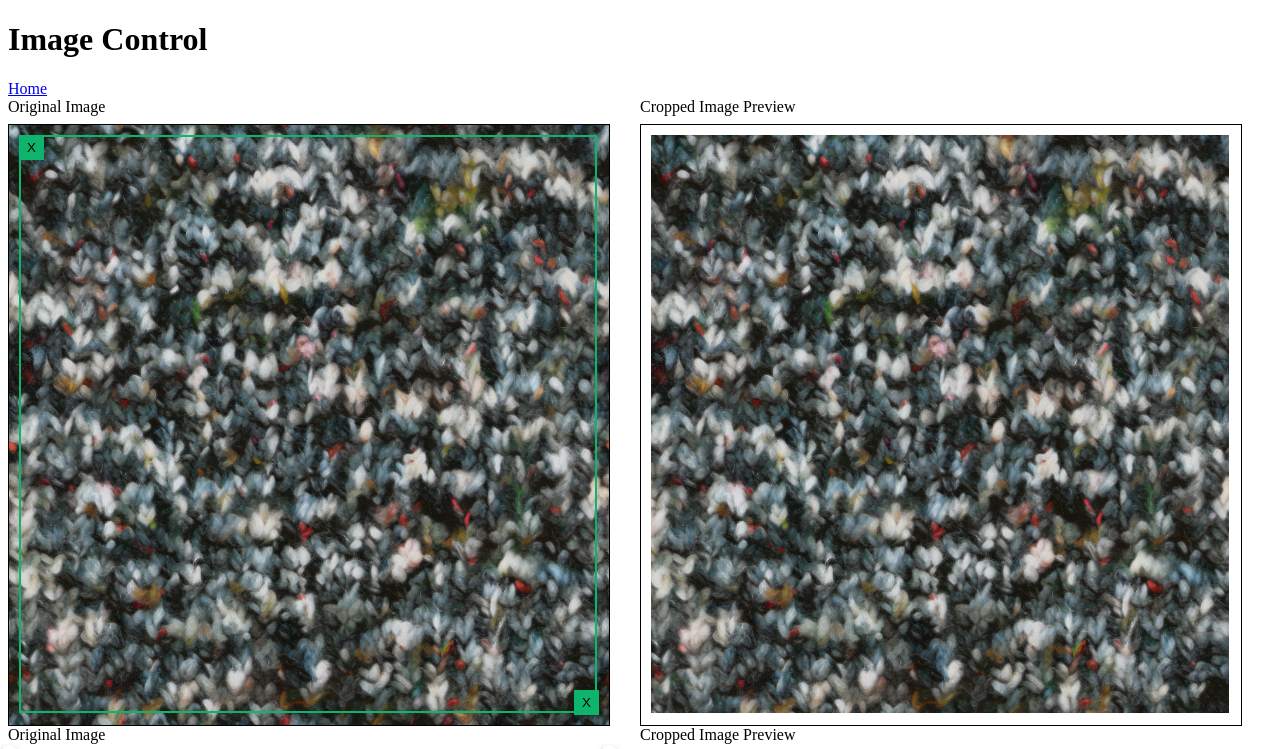
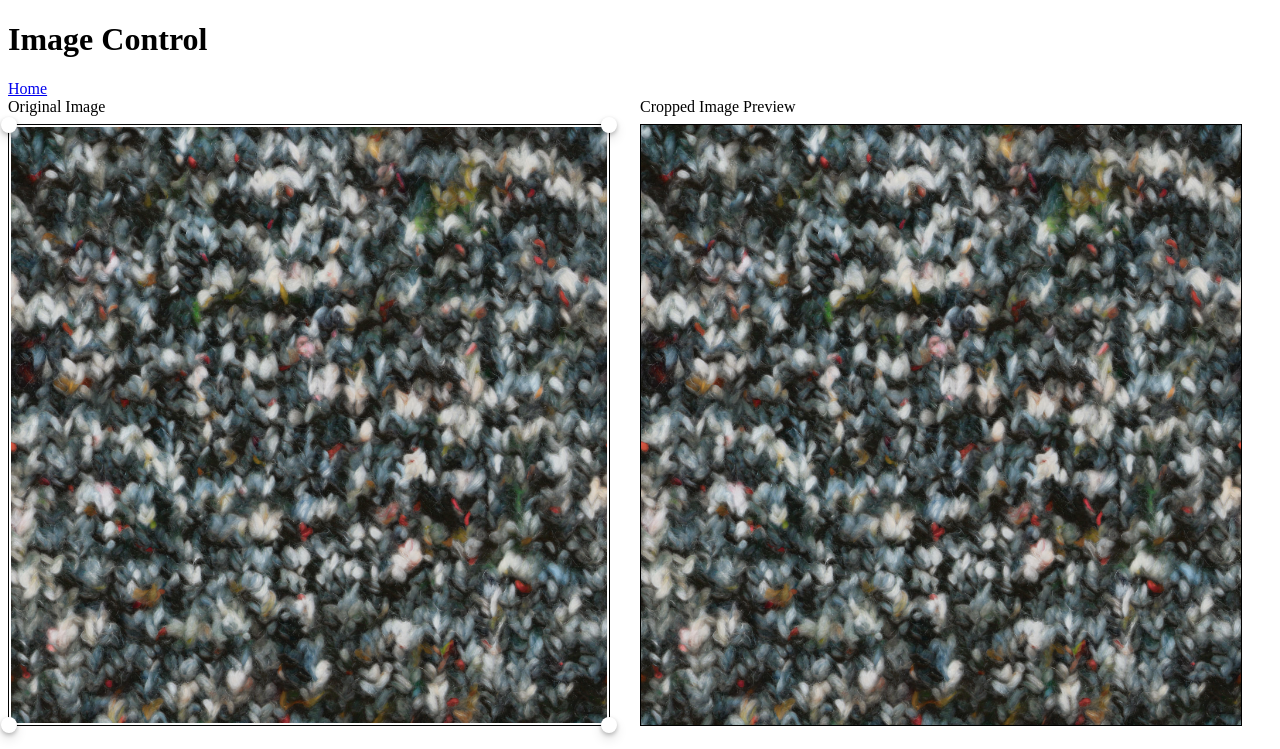
Before and after one commit to MoonJuhan/three-js-study, a Vue app: page /image-control in a window 1280 px wide. Shown: the top 749 px of the page. Built offline with nearby package versions, Linux system fonts and the light colour scheme.

Commit message:
refactor

```diff
--- a/src/components/app/app-image-cropper/AppImageCropper.vue
+++ /dev/null
@@ -1,111 +0,0 @@
-<template>
-  <div ref="refAppImageCropper" class="app-image-cropper">
-    <img :src="imageSrc" />
-    <ImageCropperButton
-      ref="refImageCropperButton01"
-      :wrapperRectInfo="wrapperRectInfo"
-      :initTopNumber="10"
-      :initLeftNumber="10"
-      @set-watch-mousemove="setIsWatchMouseMove"
-    />
-    <ImageCropperButton
-      ref="refImageCropperButton02"
-      :wrapperRectInfo="wrapperRectInfo"
-      :initTopNumber="565"
-      :initLeftNumber="565"
-      @set-watch-mousemove="setIsWatchMouseMove"
-    />
-    <div class="cropper-box-border" :style="cropperBoxStyle" />
-  </div>
-</template>
-
-<script setup>
-import { ref, onMounted, onUnmounted, watch } from 'vue'
-import ImageCropperButton from './ImageCropperButton.vue'
-
-const emit = defineEmits([''])
-
-const props = defineProps({
-  imageSrc: {
-    type: String,
-    default: '',
-  },
-})
-
-const refAppImageCropper = ref()
-const wrapperRectInfo = ref({})
-
-onMounted(() => {
-  console.log('Loading Start')
-  setTimeout(() => {
-    wrapperRectInfo.value = refAppImageCropper.value.getBoundingClientRect()
-    onMouseMove()
-    console.log('Loading End')
-  }, 400)
-})
-
-const isWatchMouseMove = ref(false)
-const setIsWatchMouseMove = (value) => {
-  isWatchMouseMove.value = value
-}
-
-const refImageCropperButton01 = ref()
-const refImageCropperButton02 = ref()
-
-const cropperBoxStyle = ref({})
-const onMouseMove = () => {
-  const { topNumber: topNumber01, leftNumber: leftNumber01 } = refImageCropperButton01.value
-  const { topNumber: topNumber02, leftNumber: leftNumber02 } = refImageCropperButton02.value
-
-  cropperBoxStyle.value = {
-    top: `${topNumber01}px`,
-    left: `${leftNumber01}px`,
-    right: `${wrapperRectInfo.value.width - leftNumber02 - 25}px`,
-    bottom: `${wrapperRectInfo.value.height - topNumber02 - 25}px`,
-  }
-}
-
-watch(
-  () => isWatchMouseMove.value,
-  () => {
-    if (isWatchMouseMove.value) {
-      document.addEventListener('mousemove', onMouseMove)
-    } else {
-      document.removeEventListener('mousemove', onMouseMove)
-    }
-  }
-)
-
-onUnmounted(() => {
-  document.removeEventListener('mousemove', onMouseMove)
-})
-
-defineExpose({
-  cropperBoxStyle,
-})
-</script>
-
-<style lang="scss" scoped>
-.app-image-cropper {
-  display: flex;
-  position: relative;
-  max-width: 600px;
-  height: fit-content;
-  border: 1px solid black;
-
-  img {
-    z-index: -1;
-    width: 100%;
-  }
-
-  .cropper-box-border {
-    z-index: 0;
-    position: absolute;
-    top: 10px;
-    left: 10px;
-    right: 10px;
-    bottom: 10px;
-    border: 2px solid #0eb36c;
-  }
-}
-</style>
--- a/src/components/app/app-image-cropper/AppImageCropperV2.vue
+++ b/src/components/app/app-image-cropper/AppImageCropperV2.vue
@@ -1,5 +1,5 @@
 <template>
-  <div ref="refAppImageCropperV2" class="app-image-cropper-v2" :style="appImageCropperV2Style">
+  <div ref="refAppImageCropper" class="app-image-cropper" :style="appImageCropperStyle">
     <img :src="imageSrc" />
     <button
       class="cropper-edge-button"
@@ -19,7 +19,7 @@
 </template>
 
 <script setup>
-import { ref, computed, watch, onMounted } from 'vue'
+import { ref, computed, watch } from 'vue'
 
 const props = defineProps({
   imageSrc: {
@@ -49,7 +49,7 @@ const cropperBoxStyle = computed(() => {
     cursor,
   }
 })
-const appImageCropperV2Style = computed(() => {
+const appImageCropperStyle = computed(() => {
   if (mouseDownedType.value === 'cropper-box') {
     return {
       cursor: 'move',
@@ -66,7 +66,7 @@ const appImageCropperV2Style = computed(() => {
 })
 
 const mouseDownedType = ref('')
-const refAppImageCropperV2 = ref()
+const refAppImageCropper = ref()
 const firstPositions = ref({})
 const minBoxSize = 60
 
@@ -75,7 +75,7 @@ const refinePixelPostion = (value) => parseInt(value.replace('px', ''), 10)
 const onMouseDown = (type, { clientX, clientY }) => {
   mouseDownedType.value = type
 
-  const { width, height } = refAppImageCropperV2.value.getBoundingClientRect()
+  const { width, height } = refAppImageCropper.value.getBoundingClientRect()
 
   firstPositions.value = {
     cursorX: clientX,
@@ -194,7 +194,7 @@ defineExpose({
 </script>
 
 <style lang="scss" scoped>
-.app-image-cropper-v2 {
+.app-image-cropper {
   display: flex;
   position: relative;
   max-width: 600px;
--- a/src/components/app/app-image-cropper/ImageCropperButton.vue
+++ /dev/null
@@ -1,113 +0,0 @@
-<template>
-  <button
-    class="image-cropper-button"
-    :style="{
-      top: `${topNumber}px`,
-      left: `${leftNumber}px`,
-    }"
-    @mousedown="onMouseDown"
-  >
-    X
-  </button>
-</template>
-
-<script setup>
-import { onMounted, onUnmounted, ref, watch } from 'vue'
-
-const emit = defineEmits(['set-watch-mousemove'])
-
-const props = defineProps({
-  wrapperRectInfo: {
-    type: Object,
-    default: () => ({}),
-  },
-  initTopNumber: {
-    type: Number,
-    default: 0,
-  },
-  initLeftNumber: {
-    type: Number,
-    default: 0,
-  },
-})
-
-const isMouseDowned = ref(false)
-const onMouseDown = () => {
-  isMouseDowned.value = true
-}
-
-const topNumber = ref(0)
-const leftNumber = ref(0)
-
-const onMouseMove = (e) => {
-  if (isMouseDowned.value) {
-    const { clientX, clientY } = e
-    const { left: wrapperLeft, right: wrapperRight, top: wrapperTop, bottom: wrapperBottom } = props.wrapperRectInfo
-
-    const buttonSize = 25
-    if (clientX <= wrapperLeft) {
-      leftNumber.value = 0
-    } else if (clientX >= wrapperRight - buttonSize) {
-      leftNumber.value = wrapperRight - wrapperLeft - buttonSize
-    } else {
-      leftNumber.value = clientX - wrapperLeft
-    }
-
-    if (clientY <= wrapperTop) {
-      topNumber.value = 0
-    } else if (clientY >= wrapperBottom - buttonSize) {
-      topNumber.value = wrapperBottom - wrapperTop - buttonSize
-    } else {
-      topNumber.value = clientY - wrapperTop
-    }
-  }
-}
-
-const onMouseUp = () => {
-  if (isMouseDowned.value) {
-    isMouseDowned.value = false
-  }
-}
-
-watch(
-  () => isMouseDowned.value,
-  () => {
-    if (isMouseDowned.value) {
-      document.addEventListener('mousemove', onMouseMove)
-      document.addEventListener('mouseup', onMouseUp)
-      emit('set-watch-mousemove', true)
-    } else {
-      document.removeEventListener('mousemove', onMouseMove)
-      document.removeEventListener('mouseup', onMouseUp)
-      emit('set-watch-mousemove', false)
-    }
-  }
-)
-
-onMounted(() => {
-  topNumber.value = props.initTopNumber
-  leftNumber.value = props.initLeftNumber
-})
-
-onUnmounted(() => {
-  document.removeEventListener('mousemove', onMouseMove)
-  document.removeEventListener('mouseup', onMouseUp)
-})
-
-defineExpose({
-  topNumber,
-  leftNumber,
-})
-</script>
-
-<style lang="scss" scoped>
-.image-cropper-button {
-  z-index: 1;
-  position: absolute;
-  border: none;
-  background-color: #0eb36c;
-  cursor: pointer;
-  width: 25px;
-  height: 25px;
-}
-</style>
--- a/src/components/views/view-image-control/ViewImageControl.vue
+++ b/src/components/views/view-image-control/ViewImageControl.vue
@@ -17,20 +17,6 @@
           <div class="preview-image" :style="previewImageStlye" />
         </div>
       </div>
-
-      <div class="image-contents">
-        <span>Original Image</span>
-
-        <AppImageCropperV2 ref="refAppImageCropperV2" :imageSrc="baseImage" />
-      </div>
-
-      <div class="image-contents">
-        <span>Cropped Image Preview</span>
-
-        <div class="preview-image-wrapper">
-          <div class="preview-image" :style="previewImageV2Stlye" />
-        </div>
-      </div>
     </div>
   </div>
 </template>
@@ -39,26 +25,12 @@
 import { ref, computed } from 'vue'
 import { RouterLink } from 'vue-router'
 import baseImage from '@/assets/sample-6-type-map/sample-base.jpg'
-import AppImageCropper from '@/components/app/app-image-cropper/AppImageCropper.vue'
-import AppImageCropperV2 from '@/components/app/app-image-cropper/AppImageCropperV2.vue'
+import AppImageCropper from '@/components/app/app-image-cropper/AppImageCropperV2.vue'
 
 const refAppImageCropper = ref()
-const refAppImageCropperV2 = ref()
 
 const previewImageStlye = computed(() => {
   const { bottom, left, right, top } = refAppImageCropper.value?.cropperBoxStyle || {}
-
-  return {
-    backgroundImage: `url(${baseImage})`,
-    backgroundSize: 'cover',
-    backgroundPosition: 'center',
-    backgroundRepeat: 'no-repeat',
-    clipPath: `polygon(${left} ${top}, calc(100% - ${right}) ${top}, calc(100% - ${right}) calc(100% - ${bottom}), ${left} calc(100% - ${bottom}))`,
-  }
-})
-
-const previewImageV2Stlye = computed(() => {
-  const { bottom, left, right, top } = refAppImageCropperV2.value?.cropperBoxStyle || {}
 
   return {
     backgroundImage: `url(${baseImage})`,
```
